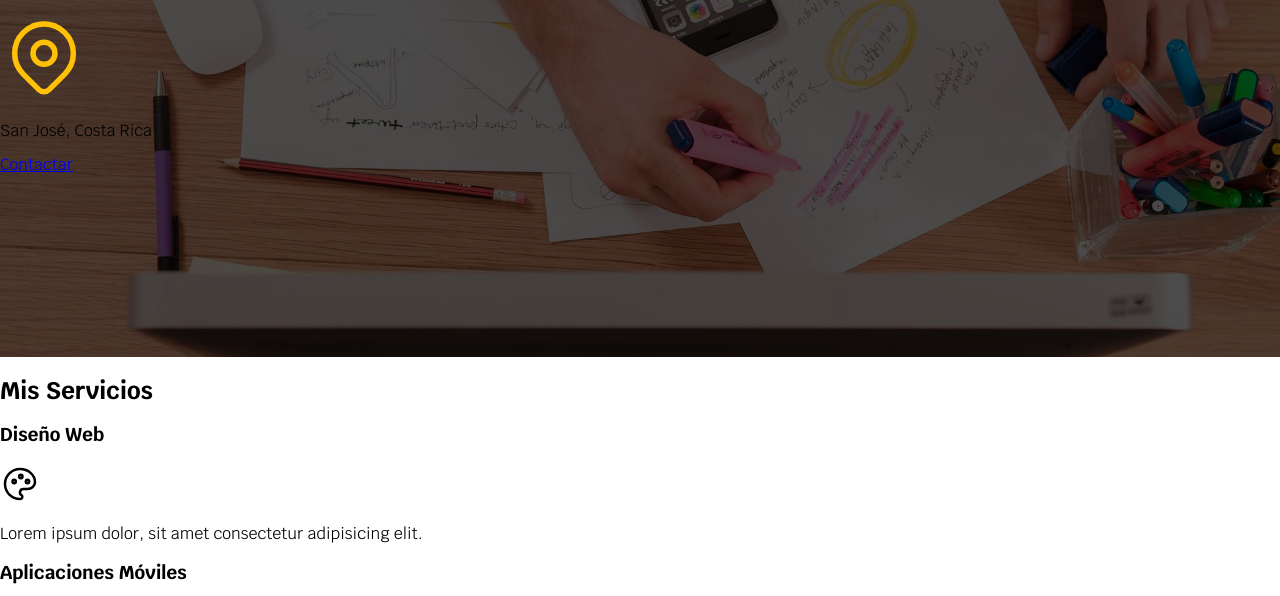
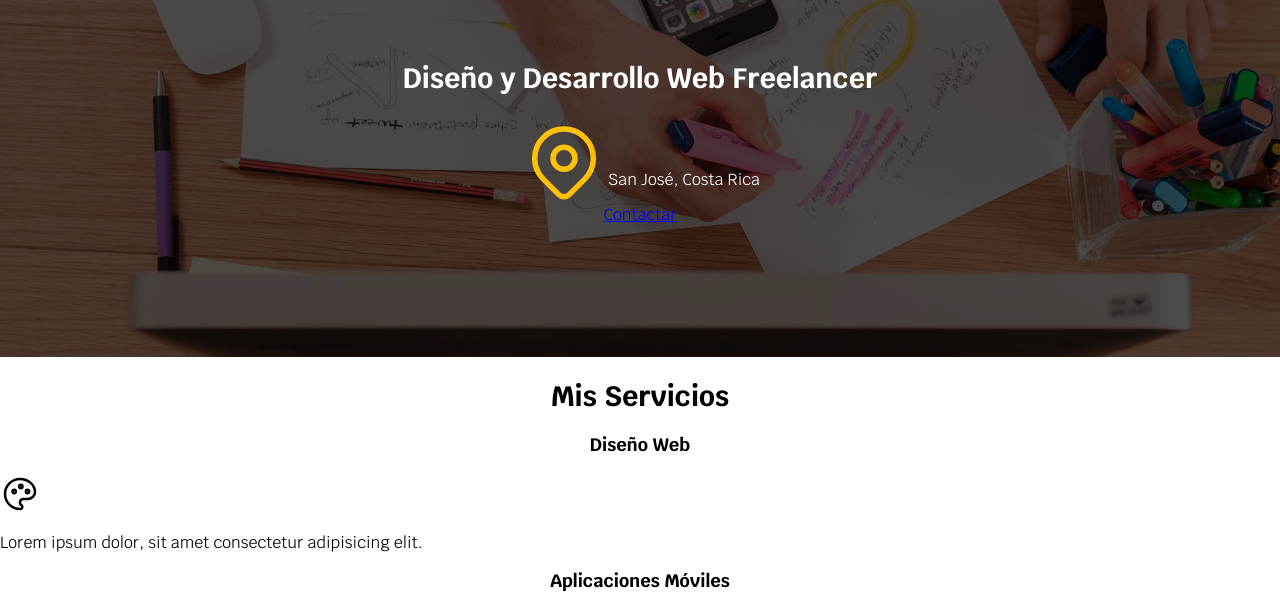
Before and after one commit to ViankaVargas/uno_freelancer, a plain HTML site: page freelancer_inicio/index.html in a window 1280 px wide. Shown: the part 231-827 px from the top of the page. Drawn offline with Linux system fonts and the light colour scheme.

Commit message:
CSS a los Headings

```diff
--- a/freelancer_inicio/css/styles.css
+++ b/freelancer_inicio/css/styles.css
@@ -25,13 +25,20 @@ html {
 body {
     font-size: 16px;
 }
-
-/***/
-
-.titulo {
-    text-align: center;
+h1 {
     font-size: 3.8rem;
 }
+h2 {
+    font-size: 2.8rem;
+}
+h3 {
+    font-size: 1.8rem;
+}
+
+h1, h2, h3 {
+    text-align: center;
+}
+/***/
 
 .titulo span {
     font-size: 2rem;
@@ -87,4 +94,20 @@ body {
     background-color: rgb(0 0 0 / 70%); /*negro con 70% de oscuridad para dar transparencia*/
     width: 100%;
     height: 100%;
+
+    /*centrar totalmente*/
+    display: flex;
+    flex-direction: column;
+    align-items: center;
+    justify-content: center;
 }
+
+.contenido-hero h2,
+.contenido-hero p {
+    color: var(--blanco);
+}
+
+.ubicacion {
+    display: flex;
+    align-items: flex-end;
+}
--- a/freelancer_inicio/index.html
+++ b/freelancer_inicio/index.html
@@ -29,15 +29,17 @@
 
     <section class="hero">
         <div class="contenido-hero">
-            <h2 class="titulo">Diseño y Desarrollo Web <span>Freelancer</span></h2>
-            <svg xmlns="http://www.w3.org/2000/svg" class="icon icon-tabler icon-tabler-map-pin" width="88" height="88"
-                viewBox="0 0 24 24" stroke-width="1.5" stroke="#ffc107" fill="none" stroke-linecap="round"
-                stroke-linejoin="round">
-                <path stroke="none" d="M0 0h24v24H0z" fill="none" />
-                <path d="M9 11a3 3 0 1 0 6 0a3 3 0 0 0 -6 0" />
-                <path d="M17.657 16.657l-4.243 4.243a2 2 0 0 1 -2.827 0l-4.244 -4.243a8 8 0 1 1 11.314 0z" />
-            </svg>
-            <p>San José, Costa Rica</p>
+            <h2>Diseño y Desarrollo Web <span>Freelancer</span></h2>
+            <div class="ubicacion">
+                <svg xmlns="http://www.w3.org/2000/svg" class="icon icon-tabler icon-tabler-map-pin" width="88"
+                    height="88" viewBox="0 0 24 24" stroke-width="1.5" stroke="#ffc107" fill="none"
+                    stroke-linecap="round" stroke-linejoin="round">
+                    <path stroke="none" d="M0 0h24v24H0z" fill="none" />
+                    <path d="M9 11a3 3 0 1 0 6 0a3 3 0 0 0 -6 0" />
+                    <path d="M17.657 16.657l-4.243 4.243a2 2 0 0 1 -2.827 0l-4.244 -4.243a8 8 0 1 1 11.314 0z" />
+                </svg>
+                <p>San José, Costa Rica</p>
+            </div>
             <a href="#">Contactar</a>
         </div>
 
```
